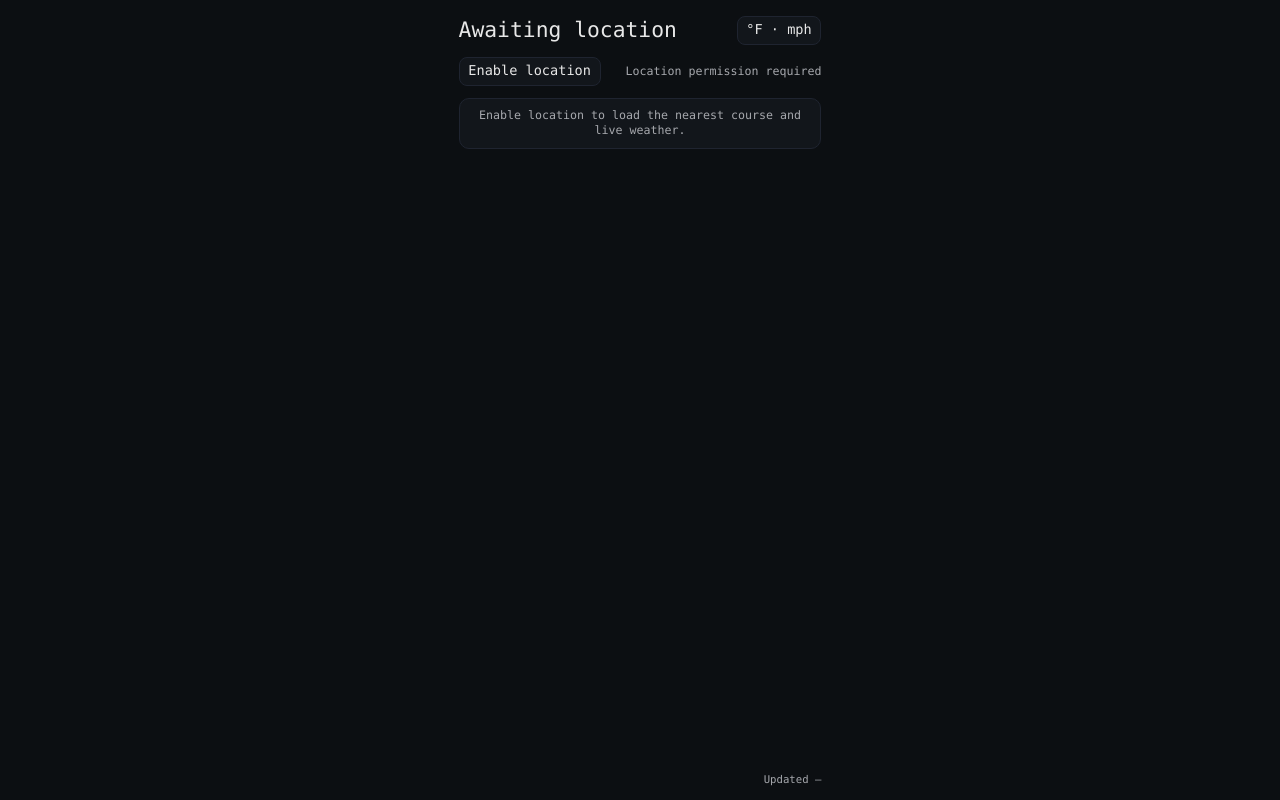
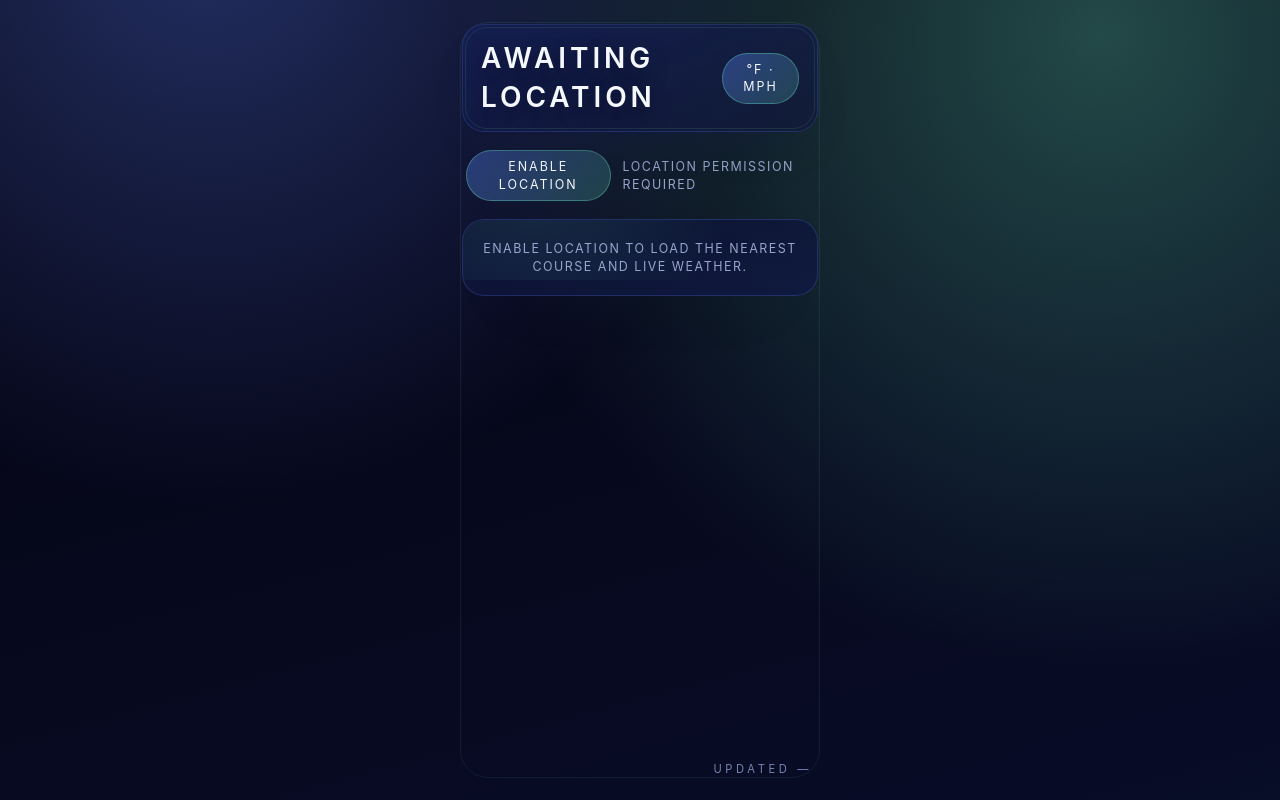
Before and after one commit to rlhstylist/current-conditions-golf, a React (Vite) app: page / in a window 1280 px wide. Built offline with nearby package versions, Linux system fonts and the light colour scheme.

Commit message:
feat(ui): neon dashboard redesign (#0)

```diff
--- a/src/index.css
+++ b/src/index.css
@@ -1,11 +1,17 @@
 :root {
-  --bg: #0c0f12;
-  --panel: #12161b;
-  --border: #1f2430;
-  --text: #e8e8e8;
-  --muted: #a6a8ad;
-  --accent: #cfcfcf;
-  --scale: 0.97;
+  --bg: #04020f;
+  --bg-2: #080d28;
+  --panel: rgba(12, 18, 52, 0.76);
+  --panel-strong: rgba(22, 32, 82, 0.9);
+  --border: rgba(99, 131, 255, 0.24);
+  --border-strong: rgba(110, 249, 199, 0.55);
+  --text: #f5f8ff;
+  --muted: rgba(196, 207, 255, 0.76);
+  --accent: #6ef9c7;
+  --accent-soft: rgba(110, 249, 199, 0.18);
+  --accent-2: #5d85ff;
+  --radius: 22px;
+  --blur: 18px;
 }
 
 * {
@@ -20,51 +26,101 @@ body,
 
 body {
   margin: 0;
-  background: var(--bg);
+  background:
+    radial-gradient(circle at 16% -10%, rgba(93, 133, 255, 0.35), transparent 42%),
+    radial-gradient(circle at 86% 4%, rgba(110, 249, 199, 0.28), transparent 48%),
+    linear-gradient(165deg, var(--bg), var(--bg-2));
   color: var(--text);
-  font-family: ui-monospace, SFMono-Regular, Menlo, Consolas, "Liberation Mono", monospace;
-  font-size: calc(14px * var(--scale));
-  line-height: 1.3;
+  font-family: "Space Grotesk", "SF Pro Display", "Inter", system-ui, -apple-system, BlinkMacSystemFont,
+    "Segoe UI", sans-serif;
+  font-size: 14px;
+  line-height: 1.4;
   -webkit-font-smoothing: antialiased;
+  display: flex;
+  justify-content: center;
 }
 
 .wrapper {
-  max-width: 390px;
-  height: 100%;
+  position: relative;
+  width: min(396px, 100%);
+  min-height: 100%;
   margin: 0 auto;
-  padding: 15.5px 13.6px 13.6px;
-  display: grid;
-  grid-template-rows: auto auto 1fr auto;
-  gap: 11.6px;
+  padding: 24px 20px 18px;
+  display: flex;
+  flex-direction: column;
+  gap: 18px;
+}
+
+.wrapper::after {
+  content: "";
+  position: absolute;
+  inset: 22px 18px;
+  border-radius: calc(var(--radius) + 6px);
+  border: 1px solid rgba(110, 249, 199, 0.08);
+  pointer-events: none;
+  mix-blend-mode: screen;
 }
 
 .topbar {
+  position: relative;
   display: flex;
   align-items: center;
   justify-content: space-between;
-  gap: 9.7px;
+  gap: 14px;
+  padding: 14px 18px;
+  border-radius: var(--radius);
+  background: linear-gradient(160deg, rgba(20, 30, 80, 0.9), rgba(17, 23, 58, 0.68));
+  border: 1px solid rgba(99, 131, 255, 0.2);
+  box-shadow: 0 24px 50px -32px rgba(20, 26, 64, 0.9);
+  backdrop-filter: blur(var(--blur));
+  z-index: 1;
 }
 
-.topbar .course {
-  flex: 1;
+.topbar::before {
+  content: "";
+  position: absolute;
+  inset: 2px;
+  border-radius: inherit;
+  border: 1px solid rgba(110, 249, 199, 0.15);
+  opacity: 0.7;
+  pointer-events: none;
+}
+
+.course {
+  margin: 0;
+  font-size: clamp(20px, 5.6vw, 28px);
+  font-weight: 600;
+  letter-spacing: 0.12em;
+  text-transform: uppercase;
+  color: var(--text);
+  text-shadow: 0 8px 18px rgba(8, 10, 32, 0.65);
 }
 
 .btn {
   font: inherit;
-  background: var(--panel);
   color: var(--text);
-  border: 1px solid var(--border);
-  padding: 4.9px 8.7px;
-  border-radius: 8px;
+  background: linear-gradient(130deg, rgba(93, 133, 255, 0.35), rgba(110, 249, 199, 0.18));
+  border: 1px solid rgba(110, 249, 199, 0.32);
+  padding: 7px 16px;
+  border-radius: 999px;
   cursor: pointer;
+  transition: transform 0.15s ease, background 0.15s ease, border-color 0.15s ease;
+  text-transform: uppercase;
+  letter-spacing: 0.16em;
+  font-size: 0.78rem;
+}
+
+.btn:hover {
+  transform: translateY(-1px);
+  border-color: rgba(110, 249, 199, 0.6);
 }
 
 .btn:active {
-  transform: translateY(1px);
+  transform: translateY(0);
 }
 
 .btn:focus-visible {
-  outline: 2px solid var(--accent);
+  outline: 2px solid rgba(110, 249, 199, 0.6);
   outline-offset: 2px;
 }
 
@@ -73,256 +129,330 @@ body {
   cursor: not-allowed;
 }
 
+main {
+  flex: 1;
+  min-height: 0;
+  display: flex;
+  flex-direction: column;
+}
+
 .grid {
+  flex: 1;
+  min-height: 0;
   display: grid;
   grid-template-columns: repeat(2, minmax(0, 1fr));
-  gap: 11.6px;
+  grid-template-areas:
+    "wind wind"
+    "climate precip";
+  gap: 16px;
   align-content: start;
 }
 
 .card {
-  background: var(--panel);
+  position: relative;
+  background: linear-gradient(170deg, var(--panel), rgba(16, 25, 66, 0.85));
   border: 1px solid var(--border);
-  border-radius: 10px;
-  padding: 9.7px 11.6px;
+  border-radius: var(--radius);
+  padding: 20px;
   display: flex;
   flex-direction: column;
-  gap: 5.8px;
+  gap: 16px;
+  backdrop-filter: blur(var(--blur));
+  box-shadow: 0 28px 68px -38px rgba(15, 18, 48, 0.95);
+  overflow: hidden;
+}
+
+.card::before {
+  content: "";
+  position: absolute;
+  inset: -180px -40px auto;
+  height: 240px;
+  background: radial-gradient(circle at 25% 45%, rgba(110, 249, 199, 0.22), transparent 60%);
+  opacity: 0.6;
+  pointer-events: none;
+}
+
+.card > * {
+  position: relative;
+  z-index: 1;
 }
 
 .span2 {
   grid-column: span 2;
 }
 
-.arrow {
-  display: inline-flex;
-  align-items: center;
-  justify-content: center;
-  margin-right: 7.8px;
+.h1 {
+  font-size: clamp(22px, 5.6vw, 28px);
+  margin: 0;
+  letter-spacing: 0.14em;
+  text-transform: uppercase;
 }
 
-.arrow svg {
-  color: inherit;
-  transition: transform 0.1s linear;
+.h2 {
+  margin: 0;
+  font-size: 0.86rem;
+  letter-spacing: 0.32em;
+  text-transform: uppercase;
+  color: rgba(218, 227, 255, 0.72);
 }
 
-.updated {
-  font-size: calc(11px * var(--scale));
+.small {
+  font-size: 0.78rem;
+  letter-spacing: 0.12em;
+  text-transform: uppercase;
   color: var(--muted);
-}
-
-.huge {
-  font-size: calc(34px * var(--scale));
-}
-
-.big {
-  font-size: calc(28px * var(--scale));
 }
 
 .muted {
   color: var(--muted);
 }
 
-.h1 {
-  font-size: calc(22px * var(--scale));
-  margin: 0;
-}
-
-.h2 {
-  font-size: calc(14px * var(--scale));
-  letter-spacing: 0.04em;
-  color: var(--muted);
-  margin: 0 0 3.9px;
-}
-
 .row {
   display: flex;
-  gap: 7.8px;
+  gap: 12px;
   align-items: center;
 }
 
-.small {
-  font-size: calc(12px * var(--scale));
-  color: var(--muted);
-}
-
-hr {
-  border: none;
-  border-top: 1px dashed var(--border);
-  margin: 7.8px 0;
+.controls {
+  justify-content: space-between;
+  padding: 0 4px;
 }
 
 .center {
   text-align: center;
 }
 
-.course {
-  margin: 0;
-  line-height: 1.15;
-  color: var(--text);
-  text-wrap: balance;
+.wind-card {
+  grid-area: wind;
+  padding: 24px 22px 22px;
+  gap: 20px;
+  background: linear-gradient(185deg, rgba(31, 43, 109, 0.92), rgba(13, 18, 50, 0.82));
+  border: 1px solid rgba(99, 131, 255, 0.34);
 }
 
-.controls {
-  justify-content: space-between;
-}
-
-main {
-  display: flex;
-  flex-direction: column;
-  gap: 15.5px;
-}
-
-.footer {
-  display: flex;
-  justify-content: flex-end;
-}
-
-.wind-card {
-  gap: 11.6px;
-  align-items: stretch;
-  text-align: center;
-  padding: 13.6px 13.6px 15.5px;
+.wind-card::before {
+  content: "";
+  position: absolute;
+  inset: -120px auto auto -60px;
+  width: 280px;
+  height: 280px;
+  background: radial-gradient(circle, rgba(110, 249, 199, 0.2), transparent 65%);
+  opacity: 0.8;
+  filter: blur(0.5px);
 }
 
 .wind-heading {
-  width: 100%;
   display: flex;
   justify-content: space-between;
   align-items: baseline;
-  text-align: left;
+  gap: 16px;
 }
 
-.wind-heading .h2 {
-  margin: 0;
+.wind-heading .small {
+  font-size: 0.74rem;
+  color: rgba(216, 226, 255, 0.68);
 }
 
 .wind-hero {
-  display: flex;
-  flex-direction: column;
+  display: grid;
+  grid-template-columns: minmax(0, 1fr) minmax(0, 1fr);
+  gap: 22px;
   align-items: center;
-  gap: 11.6px;
 }
 
 .wind-arrow-wrap {
-  display: flex;
-  justify-content: center;
+  position: relative;
+  display: grid;
+  place-items: center;
+  margin: 0 auto;
+  width: min(68vw, 180px);
+  aspect-ratio: 1;
+  border-radius: 50%;
+  background: radial-gradient(circle at 50% 50%, rgba(110, 249, 199, 0.16), transparent 65%);
+  border: 1px solid rgba(110, 249, 199, 0.22);
+  box-shadow: inset 0 0 0 1px rgba(93, 133, 255, 0.25), 0 0 40px -12px rgba(110, 249, 199, 0.35);
 }
 
 .wind-arrow {
-  margin: 0;
+  filter: drop-shadow(0 6px 12px rgba(8, 12, 36, 0.75));
 }
 
 .wind-speed {
   display: flex;
   flex-direction: column;
-  gap: 3.9px;
-  align-items: center;
+  gap: 16px;
+  align-items: flex-start;
 }
 
-.wind-speed .huge {
-  font-size: calc(42px * var(--scale));
+.huge,
+.wind-speed__value {
+  font-size: clamp(38px, 10vw, 58px);
+  font-weight: 600;
+  letter-spacing: -0.02em;
+  line-height: 0.98;
+}
+
+.wind-speed__meta {
+  display: flex;
+  flex-direction: column;
+  gap: 10px;
+  align-items: flex-start;
+}
+
+.pill {
+  display: inline-flex;
+  align-items: center;
+  justify-content: center;
+  padding: 6px 12px;
+  border-radius: 999px;
+  font-size: 0.65rem;
+  letter-spacing: 0.28em;
+  text-transform: uppercase;
+  background: rgba(93, 133, 255, 0.3);
+  border: 1px solid rgba(93, 133, 255, 0.45);
+  color: rgba(238, 242, 255, 0.95);
+}
+
+.wind-speed__gust {
+  font-size: 0.9rem;
+  letter-spacing: 0.18em;
+  text-transform: uppercase;
+  color: rgba(216, 226, 255, 0.7);
 }
 
 .compass-btn {
   align-self: center;
-  padding-inline: 15.5px;
+  padding-inline: 22px;
+  background: linear-gradient(130deg, rgba(110, 249, 199, 0.18), rgba(93, 133, 255, 0.38));
+  border-color: rgba(110, 249, 199, 0.48);
 }
 
 .compass-retry {
   display: flex;
   flex-direction: column;
-  gap: 7.8px;
+  gap: 12px;
   align-items: center;
+  text-align: center;
 }
 
-
 .climate-card {
-  gap: 11.6px;
-  padding: 13.6px 11.6px;
+  grid-area: climate;
+  padding: 22px 20px;
+  gap: 18px;
+  background: linear-gradient(180deg, rgba(18, 27, 78, 0.9), rgba(16, 24, 66, 0.78));
 }
 
 .climate-grid {
   display: grid;
-  grid-template-columns: minmax(0, 1.05fr) minmax(0, 0.95fr);
-  gap: 11.6px;
+  grid-template-columns: minmax(0, 1.1fr) minmax(0, 0.9fr);
+  gap: 18px;
   align-items: stretch;
 }
 
 .climate-temp {
-  display: flex;
-  flex-direction: column;
-  justify-content: center;
-  gap: 11.6px;
+  display: grid;
+  gap: 14px;
+  padding: 18px 16px;
+  border-radius: 18px;
+  background: rgba(255, 255, 255, 0.05);
+  border: 1px solid rgba(110, 249, 199, 0.2);
+  box-shadow: inset 0 0 0 1px rgba(93, 133, 255, 0.1);
 }
 
 .climate-line {
   display: flex;
-  flex-direction: column;
-  gap: 3.9px;
+  align-items: baseline;
+  justify-content: space-between;
+  gap: 12px;
 }
 
 .climate-main {
-  font-size: calc(48px * var(--scale));
-  line-height: 1;
+  font-size: clamp(36px, 8.6vw, 52px);
+  font-weight: 600;
+  letter-spacing: -0.015em;
 }
 
 .climate-stack {
-  display: flex;
-  flex-direction: column;
-  justify-content: center;
-  gap: 11.6px;
-  height: 100%;
+  display: grid;
+  gap: 14px;
 }
 
 .climate-item {
-  display: flex;
-  flex-direction: column;
-  gap: 3.9px;
-}
-
-.climate-item .small {
-  text-transform: uppercase;
-  letter-spacing: 0.08em;
+  display: grid;
+  gap: 10px;
+  padding: 14px 12px;
+  border-radius: 16px;
+  background: rgba(93, 133, 255, 0.18);
+  border: 1px solid rgba(93, 133, 255, 0.35);
+  text-align: center;
 }
 
 .climate-value {
-  font-size: calc(28px * var(--scale));
-  line-height: 1;
+  font-size: clamp(22px, 6.5vw, 32px);
+  font-weight: 600;
+  letter-spacing: -0.01em;
+  color: rgba(235, 239, 255, 0.94);
 }
 
-
 .precip-card {
-  gap: 7.8px;
-  padding: 11.6px;
+  grid-area: precip;
+  padding: 22px 20px;
+  gap: 18px;
+  background: linear-gradient(200deg, rgba(16, 27, 74, 0.9), rgba(12, 20, 58, 0.76));
 }
 
 .precip-grid {
   display: grid;
   grid-template-columns: repeat(3, minmax(0, 1fr));
-  gap: 9.7px;
+  gap: 14px;
 }
 
 .precip-cell {
-  display: flex;
-  flex-direction: column;
-  gap: 3.9px;
+  position: relative;
+  display: grid;
+  gap: 12px;
+  padding: 14px 12px 16px;
+  border-radius: 16px;
+  text-align: center;
+  background: rgba(255, 255, 255, 0.04);
+  border: 1px solid rgba(110, 249, 199, 0.18);
+  box-shadow: inset 0 0 0 1px rgba(93, 133, 255, 0.12);
+}
+
+.precip-cell::after {
+  content: "";
+  position: absolute;
+  inset: 0;
+  border-radius: inherit;
+  background: linear-gradient(200deg, rgba(110, 249, 199, 0.2), transparent 65%);
+  opacity: 0.25;
+  pointer-events: none;
 }
 
 .precip-cell .h2 {
-  margin: 0;
+  color: rgba(216, 226, 255, 0.72);
 }
 
 .precip-value {
-  font-size: calc(26px * var(--scale));
-  line-height: 1;
+  font-size: clamp(24px, 6.5vw, 38px);
+  font-weight: 600;
+  letter-spacing: 0.02em;
+}
+
+.precip-cell--chart {
+  grid-column: span 3;
+  padding-block: 18px;
+}
+
+.precip-chart {
+  display: block;
+  width: 100%;
+  height: 64px;
 }
 
 .flip-card {
   position: relative;
-  border-radius: 10px;
-  overflow: hidden;
-  perspective: 1200px;
+  border-radius: var(--radius);
 }
 
 .flip-card__button {
@@ -330,17 +460,17 @@ main {
   height: 100%;
   padding: 0;
   border: none;
-  background: none;
+  background: transparent;
   cursor: pointer;
-  border-radius: 10px;
+  border-radius: var(--radius);
   overflow: hidden;
   font: inherit;
   color: inherit;
 }
 
 .flip-card__button:focus-visible {
-  outline: 2px solid var(--accent);
-  outline-offset: 3px;
+  outline: 2px solid rgba(110, 249, 199, 0.55);
+  outline-offset: 4px;
 }
 
 .flip-card__inner {
@@ -348,7 +478,7 @@ main {
   display: grid;
   grid-template-columns: 1fr;
   transform-style: preserve-3d;
-  transition: transform 0.26s cubic-bezier(0.45, 0.15, 0.1, 1);
+  transition: transform 0.32s cubic-bezier(0.45, 0.15, 0.1, 1);
 }
 
 .flip-card__inner::after {
@@ -356,15 +486,11 @@ main {
   position: absolute;
   inset: 0;
   pointer-events: none;
-  background: repeating-linear-gradient(
-    180deg,
-    rgba(80, 255, 190, 0),
-    rgba(80, 255, 190, 0) 6px,
-    rgba(80, 255, 190, 0.08) 7px
-  );
-  background-size: 100% 12px;
+  border-radius: var(--radius);
+  background: radial-gradient(circle at 50% -20%, rgba(93, 133, 255, 0.12), transparent 65%);
+  mix-blend-mode: screen;
   opacity: 0;
-  transition: opacity 0.2s ease;
+  transition: opacity 0.24s ease;
 }
 
 .flip-card.is-flipped .flip-card__inner {
@@ -372,14 +498,13 @@ main {
 }
 
 .flip-card.is-flipped .flip-card__inner::after {
-  opacity: 0.18;
-  animation: flip-card-scanline 1.6s linear infinite;
+  opacity: 1;
 }
 
 .flip-card__face {
   grid-area: 1 / 1;
   backface-visibility: hidden;
-  border-radius: 10px;
+  border-radius: var(--radius);
   overflow: hidden;
 }
 
@@ -395,13 +520,50 @@ main {
   pointer-events: none;
 }
 
-@keyframes flip-card-scanline {
-  from {
-    background-position-y: 0;
+.card--inverse {
+  background: linear-gradient(185deg, rgba(240, 243, 255, 0.92), rgba(214, 222, 255, 0.95));
+  border-color: rgba(82, 110, 210, 0.35);
+  color: #13203a;
+  box-shadow: 0 20px 44px -32px rgba(18, 33, 66, 0.35);
 }
-  to {
-    background-position-y: 12px;
+
+.card--inverse .h2 {
+  color: rgba(26, 40, 78, 0.68);
 }
+
+.card--inverse .small,
+.card--inverse .muted,
+.card--inverse .wind-speed__gust {
+  color: rgba(26, 40, 78, 0.6);
+}
+
+.card--inverse .pill {
+  background: rgba(26, 40, 78, 0.08);
+  border-color: rgba(26, 40, 78, 0.2);
+  color: rgba(26, 40, 78, 0.82);
+}
+
+.card--inverse .btn {
+  color: #162036;
+  background: rgba(255, 255, 255, 0.92);
+  border-color: rgba(26, 40, 78, 0.18);
+}
+
+.card--inverse .btn:focus-visible {
+  outline-color: rgba(26, 40, 78, 0.55);
+}
+
+.footer {
+  display: flex;
+  justify-content: flex-end;
+  padding: 8px 6px 4px;
+}
+
+.updated {
+  font-size: 0.7rem;
+  letter-spacing: 0.32em;
+  text-transform: uppercase;
+  color: rgba(180, 196, 255, 0.65);
 }
 
 @media (prefers-reduced-motion: reduce) {
@@ -411,7 +573,7 @@ main {
   }
 
   .flip-card__face {
-    transition: opacity 0.12s ease;
+    transition: opacity 0.18s ease;
   }
 
   .flip-card__back {
@@ -432,37 +594,36 @@ main {
   }
 }
 
-.card--inverse {
-  background: #f4f6f9;
-  border-color: #d5dce7;
-  color: #1c232c;
+@media (max-width: 380px) {
+  .wrapper {
+    padding: 20px 16px 16px;
   }
 
-.card--inverse .small,
-.card--inverse .muted {
-  color: rgba(28, 35, 44, 0.65);
+  .grid {
+    grid-template-columns: minmax(0, 1fr);
+    grid-template-areas:
+      "wind"
+      "climate"
+      "precip";
   }
 
-.card--inverse .h2 {
-  color: rgba(28, 35, 44, 0.7);
+  .span2 {
+    grid-column: span 1;
   }
 
-.card--inverse .btn {
-  background: rgba(255, 255, 255, 0.92);
-  color: #1c232c;
-  border-color: rgba(28, 35, 44, 0.2);
+  .wind-hero {
+    grid-template-columns: minmax(0, 1fr);
   }
 
-.card--inverse .btn:focus-visible {
-  outline-color: rgba(28, 35, 44, 0.55);
+  .wind-speed {
+    align-items: center;
   }
 
-.precip-chart {
-  display: block;
-  width: 100%;
-  height: 44px;
+  .climate-grid {
+    grid-template-columns: minmax(0, 1fr);
   }
 
   .precip-cell--chart {
-  gap: 5.8px;
+    grid-column: span 1;
   }
+}
```
Also changed, not shown: src/App.tsx (+12 -6 lines). Lines whose indentation alone changed are shown as unchanged.
